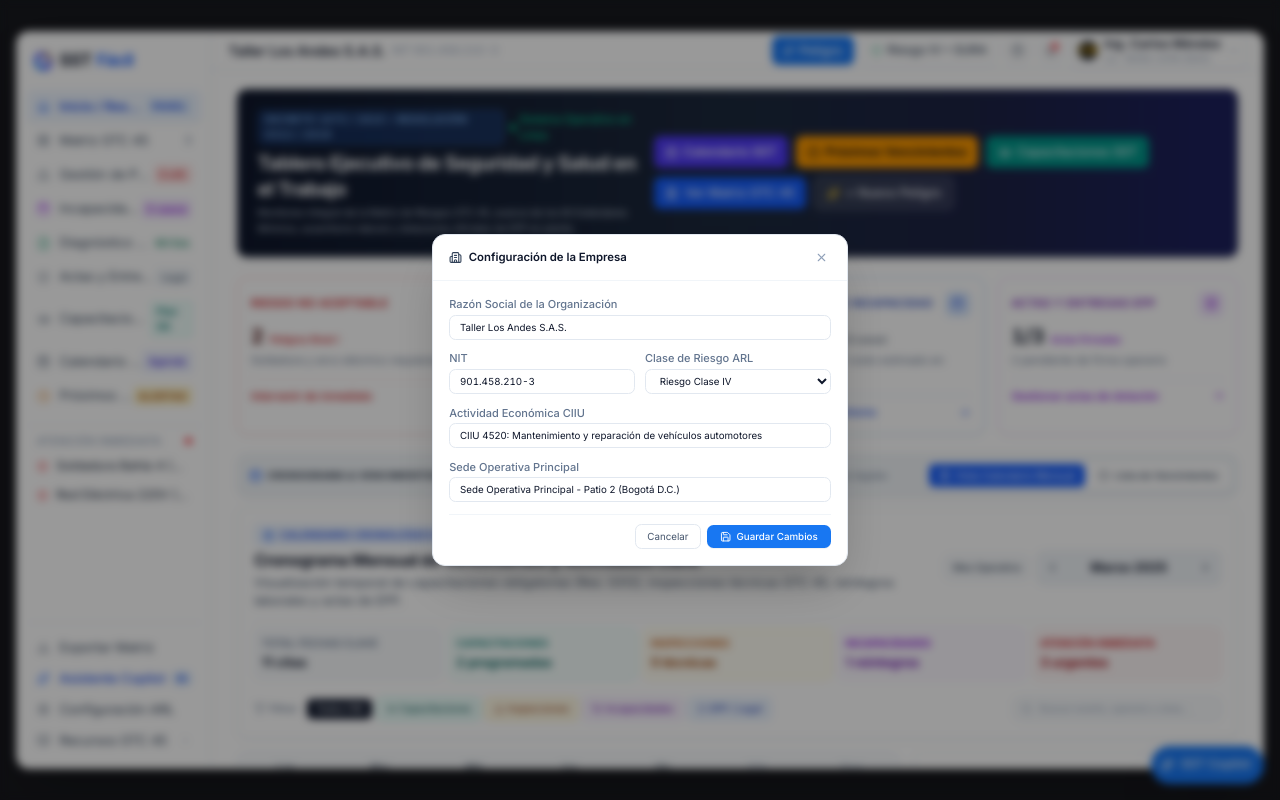
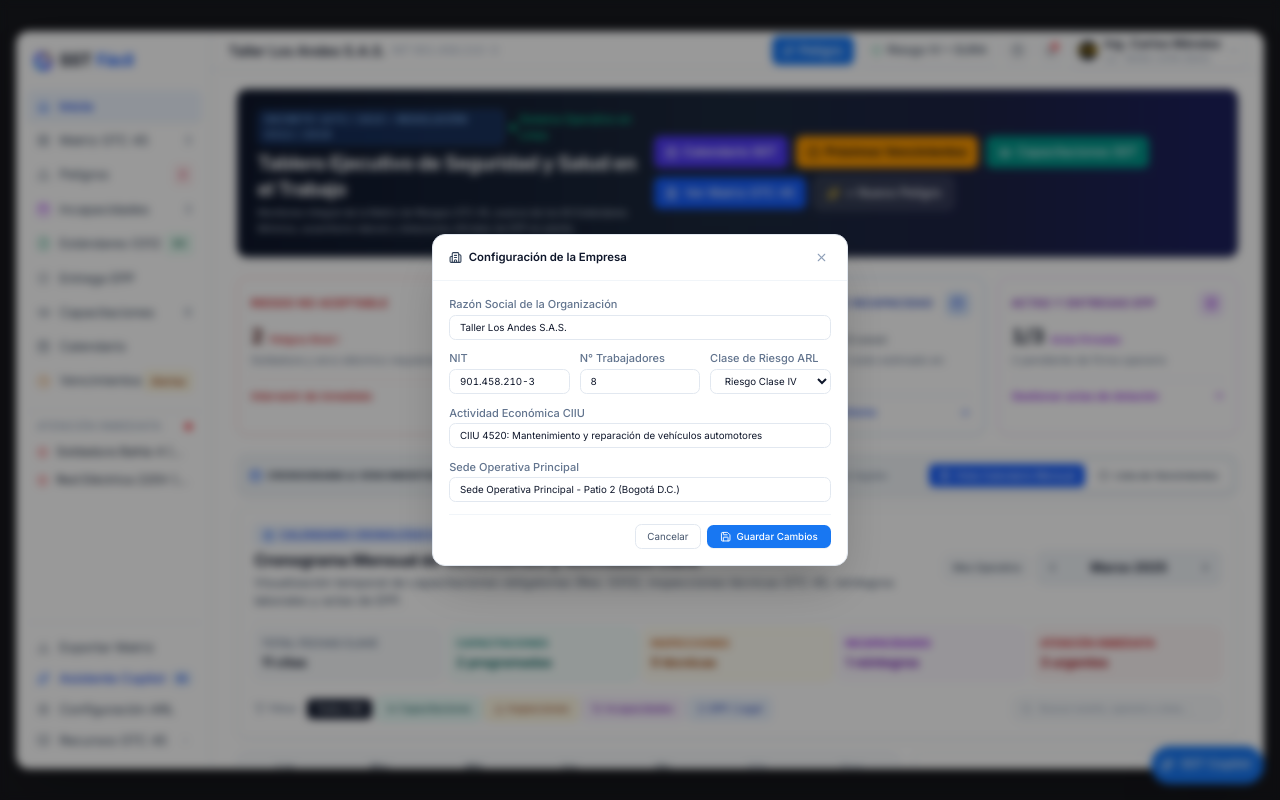
Before and after one commit to Rojas-09/SST-PR, a React (Vite) app: page / in a window 1280 px wide. Both pictures are taken after a click on the button "Configuración ARL". Built offline with nearby package versions, Linux system fonts and the light colour scheme.

Commit message:
feat: implement automated Res 0312 regime logic
Add worker count tracking to company settings and implement dynamic calculation for applicable Resolution 0312 standards based on company size and risk class.

```diff
--- a/src/components/DiagnosticoRes0312.tsx
+++ b/src/components/DiagnosticoRes0312.tsx
@@ -1,4 +1,4 @@
-import { useState, useMemo } from 'react';
+import { useState, useMemo, useEffect } from 'react';
 import {
   ShieldCheck,
   CheckCircle2,
@@ -29,10 +29,43 @@ interface DiagnosticoRes0312Props {
 }
 
 export function DiagnosticoRes0312({ company, onUpdateCompany }: DiagnosticoRes0312Props) {
+  // Helper to parse risk class from string or number
+  const parseRiskClassNumber = (clase: string | undefined): number => {
+    if (!clase) return 4;
+    if (clase.includes('V') && !clase.includes('IV')) return 5;
+    if (clase.includes('IV')) return 4;
+    if (clase.includes('III')) return 3;
+    if (clase.includes('II')) return 2;
+    if (clase.includes('I')) return 1;
+    return 4;
+  };
+
+  // Helper to calculate official regime under Resolution 0312/2019
+  const determineLegalRegime = (workers: number, riskClass: number): '60' | '21' | '7' => {
+    // 1. Más de 50 trabajadores (cualquier riesgo) -> 60 Estándares (Art. 16)
+    // 2. Riesgo IV o V (incluso con 1 a 50 trabajadores) -> 60 Estándares (Art. 16)
+    // 3. 11 a 50 trabajadores con Riesgo I, II o III -> 21 Estándares (Art. 9)
+    // 4. 1 a 10 trabajadores con Riesgo I, II o III -> 7 Estándares (Art. 3)
+    if (workers > 50 || riskClass >= 4) {
+      return '60';
+    }
+    if (workers >= 11) {
+      return '21';
+    }
+    return '7';
+  };
+
+  const initialRisk = parseRiskClassNumber(company.claseRiesgo);
+  const initialWorkers = company.trabajadores || 8;
+
   // Classification parameters state
-  const [workerCount, setWorkerCount] = useState<number>(8);
-  const [threshold, setThreshold] = useState<'1_10' | '11_50' | 'mas_50'>('1_10');
-  const [selectedRiskClass, setSelectedRiskClass] = useState<number>(4); // Preselected Risk IV
+  const [workerCount, setWorkerCount] = useState<number>(initialWorkers);
+  const [threshold, setThreshold] = useState<'1_10' | '11_50' | 'mas_50'>(() => {
+    if (initialWorkers <= 10) return '1_10';
+    if (initialWorkers <= 50) return '11_50';
+    return 'mas_50';
+  });
+  const [selectedRiskClass, setSelectedRiskClass] = useState<number>(initialRisk);
   const [saveSuccessNotification, setSaveSuccessNotification] = useState<boolean>(false);
 
   // Economic activity
@@ -72,8 +105,22 @@ export function DiagnosticoRes0312({ company, onUpdateCompany }: DiagnosticoRes0
     },
   ];
 
-  // Regime selection state: user can explicitly choose between 60, 21, and 7 standards
-  const [selectedRegime, setSelectedRegime] = useState<'60' | '21' | '7'>('60');
+  // Regime selection state: automatically defaults to legal resolution 0312 requirement
+  const [selectedRegime, setSelectedRegime] = useState<'60' | '21' | '7'>(() =>
+    determineLegalRegime(initialWorkers, initialRisk)
+  );
+
+  // Sincronización si la configuración de la empresa se actualiza externamente (ej. modal ajustes)
+  useEffect(() => {
+    const updatedRisk = parseRiskClassNumber(company.claseRiesgo);
+    const updatedWorkers = company.trabajadores || 8;
+    setWorkerCount(updatedWorkers);
+    setSelectedRiskClass(updatedRisk);
+    if (updatedWorkers <= 10) setThreshold('1_10');
+    else if (updatedWorkers <= 50) setThreshold('11_50');
+    else setThreshold('mas_50');
+    setSelectedRegime(determineLegalRegime(updatedWorkers, updatedRisk));
+  }, [company.trabajadores, company.claseRiesgo]);
 
   // Dynamic calculation of legal regime
   let applicableStandardsCount = selectedRegime === '60' ? 60 : selectedRegime === '21' ? 21 : 7;
@@ -358,24 +405,50 @@ export function DiagnosticoRes0312({ company, onUpdateCompany }: DiagnosticoRes0
     };
   }, [compliancePercentage]);
 
+  const applyClassificationChange = (newWorkers: number, newRiskClass: number) => {
+    setWorkerCount(newWorkers);
+    setSelectedRiskClass(newRiskClass);
+
+    if (newWorkers <= 10) setThreshold('1_10');
+    else if (newWorkers <= 50) setThreshold('11_50');
+    else setThreshold('mas_50');
+
+    // Modificación automática del régimen Res. 0312 según tamaño y riesgo
+    const autoRegime = determineLegalRegime(newWorkers, newRiskClass);
+    setSelectedRegime(autoRegime);
+
+    // Sincronizar persistentemente con la información central de la empresa
+    const riskMap: Record<number, string> = {
+      1: 'RIESGO CLASE I',
+      2: 'RIESGO CLASE II',
+      3: 'RIESGO CLASE III',
+      4: 'RIESGO CLASE IV',
+      5: 'RIESGO CLASE V',
+    };
+
+    onUpdateCompany({
+      ...company,
+      trabajadores: newWorkers,
+      claseRiesgo: riskMap[newRiskClass] || `RIESGO CLASE ${newRiskClass}`,
+    });
+  };
+
   const handleSelectThreshold = (selected: '1_10' | '11_50' | 'mas_50') => {
-    setThreshold(selected);
-    if (selected === '1_10') setWorkerCount(8);
-    if (selected === '11_50') setWorkerCount(25);
-    if (selected === 'mas_50') setWorkerCount(65);
+    let targetWorkers = 8;
+    if (selected === '1_10') targetWorkers = 8;
+    if (selected === '11_50') targetWorkers = 25;
+    if (selected === 'mas_50') targetWorkers = 65;
+    applyClassificationChange(targetWorkers, selectedRiskClass);
   };
 
   const handleWorkerInputChange = (val: string) => {
     const num = parseInt(val, 10);
-    if (isNaN(num)) {
-      setWorkerCount(1);
-      return;
-    }
-    const clamped = Math.max(1, Math.min(999, num));
-    setWorkerCount(clamped);
-    if (clamped <= 10) setThreshold('1_10');
-    else if (clamped <= 50) setThreshold('11_50');
-    else setThreshold('mas_50');
+    const clamped = isNaN(num) ? 1 : Math.max(1, Math.min(999, num));
+    applyClassificationChange(clamped, selectedRiskClass);
+  };
+
+  const handleSelectRiskClass = (riskId: number) => {
+    applyClassificationChange(workerCount, riskId);
   };
 
   const handleSaveActa = () => {
@@ -575,7 +648,7 @@ export function DiagnosticoRes0312({ company, onUpdateCompany }: DiagnosticoRes0
                 return (
                   <div
                     key={item.id}
-                    onClick={() => setSelectedRiskClass(item.id)}
+                    onClick={() => handleSelectRiskClass(item.id)}
                     className={`flex items-center justify-between px-3 py-2 rounded-lg border cursor-pointer transition-all ${
                       isSelected
                         ? 'border-blue-600 bg-blue-50/50 ring-1 ring-blue-600/20'
@@ -617,6 +690,30 @@ export function DiagnosticoRes0312({ company, onUpdateCompany }: DiagnosticoRes0
                 );
               })}
             </div>
+          </div>
+        </div>
+
+        {/* Panel de Régimen Determinado Automáticamente por Ley */}
+        <div className="px-5 py-3.5 bg-blue-50/80 border-t border-blue-100 flex flex-col sm:flex-row sm:items-center justify-between gap-3 text-[12.5px]">
+          <div className="flex items-center gap-2.5">
+            <div className="w-6 h-6 rounded-md bg-blue-600 text-white flex items-center justify-center shrink-0 shadow-2xs font-bold text-xs">
+              ✓
+            </div>
+            <div>
+              <span className="font-semibold text-blue-950">
+                Régimen Determinado Automáticamente:
+              </span>{' '}
+              <span className="font-bold text-blue-700">
+                {applicableStandardsCount} Estándares Mínimos
+              </span>{' '}
+              <span className="text-slate-600 font-normal">
+                ({legalArticle})
+              </span>
+            </div>
+          </div>
+          <div className="inline-flex items-center gap-1.5 px-2.5 py-1 rounded-md bg-white border border-blue-200 text-blue-800 text-[11.5px] font-medium shadow-2xs self-start sm:self-auto shrink-0">
+            <span className="w-2 h-2 rounded-full bg-emerald-500 animate-pulse" />
+            <span>Sincronizado con nómina ({workerCount}) y riesgo (Clase {selectedRiskClass})</span>
           </div>
         </div>
 
--- a/src/components/SettingsModal.tsx
+++ b/src/components/SettingsModal.tsx
@@ -61,7 +61,7 @@ export function SettingsModal({
             />
           </div>
 
-          <div className="grid grid-cols-2 gap-3">
+          <div className="grid grid-cols-1 sm:grid-cols-3 gap-3">
             <div>
               <label className="block text-[11px] font-medium text-slate-500 mb-1">
                 NIT
@@ -70,6 +70,21 @@ export function SettingsModal({
                 type="text"
                 value={formData.nit}
                 onChange={(e) => setFormData({ ...formData, nit: e.target.value })}
+                className="w-full px-3 py-1.5 border border-slate-200 rounded-lg text-slate-900 focus:outline-none focus:border-slate-400 text-xs font-mono-data"
+                required
+              />
+            </div>
+
+            <div>
+              <label className="block text-[11px] font-medium text-slate-500 mb-1">
+                N° Trabajadores
+              </label>
+              <input
+                type="number"
+                min="1"
+                max="9999"
+                value={formData.trabajadores ?? 8}
+                onChange={(e) => setFormData({ ...formData, trabajadores: parseInt(e.target.value, 10) || 1 })}
                 className="w-full px-3 py-1.5 border border-slate-200 rounded-lg text-slate-900 focus:outline-none focus:border-slate-400 text-xs font-mono-data"
                 required
               />
--- a/src/components/Sidebar.tsx
+++ b/src/components/Sidebar.tsx
@@ -45,6 +45,14 @@ export function Sidebar({
   onOpenSettings,
   onOpenNewHazard,
 }: SidebarProps) {
+  // Cálculo dinámico de estándares aplicables según régimen Res. 0312
+  const riskNum = company.claseRiesgo?.includes('V') && !company.claseRiesgo?.includes('IV') ? 5 :
+                  company.claseRiesgo?.includes('IV') ? 4 :
+                  company.claseRiesgo?.includes('III') ? 3 :
+                  company.claseRiesgo?.includes('II') ? 2 : 1;
+  const workers = company.trabajadores || 8;
+  const applicableStandards = workers > 50 || riskNum >= 4 ? 60 : (workers >= 11 ? 21 : 7);
+
   return (
     <aside className="w-60 bg-white border-r border-slate-200 flex flex-col justify-between shrink-0 h-full select-none font-sans py-4 px-3 text-[13px]">
       <div className="space-y-4">
@@ -68,7 +76,7 @@ export function Sidebar({
 
         {/* Primary Navigation in Spanish with Key SG-SST Names */}
         <nav className="space-y-0.5">
-          {/* Inicio / Resumen General */}
+          {/* Inicio */}
           <button
             type="button"
             onClick={() => onNavigate('inicio')}
@@ -78,16 +86,13 @@ export function Sidebar({
                 : 'text-slate-700 hover:bg-slate-50 hover:text-slate-900'
             }`}
           >
-            <div className="flex items-center gap-3 truncate">
+            <div className="flex items-center gap-3">
               <Home className={`w-4 h-4 shrink-0 ${activeView === 'inicio' ? 'text-blue-600' : 'text-slate-600'}`} strokeWidth={1.75} />
-              <span className="truncate">Inicio / Resumen</span>
+              <span>Inicio</span>
             </div>
-            <span className="text-[10px] font-semibold uppercase tracking-wider px-1.5 py-0.5 rounded bg-blue-100 text-blue-700">
-              Panel
-            </span>
           </button>
 
-          {/* Matriz GTC 45 (Riesgos) */}
+          {/* Matriz GTC 45 */}
           <button
             type="button"
             onClick={() => onNavigate('matriz-gtc45')}
@@ -97,16 +102,16 @@ export function Sidebar({
                 : 'text-slate-700 hover:bg-slate-50 hover:text-slate-900'
             }`}
           >
-            <div className="flex items-center gap-3 truncate">
+            <div className="flex items-center gap-3">
               <LayoutGrid className="w-4 h-4 text-slate-600 shrink-0" strokeWidth={1.75} />
-              <span className="truncate">Matriz GTC 45</span>
+              <span>Matriz GTC 45</span>
             </div>
             <span className="text-[11px] font-mono text-slate-500 shrink-0">
               {hazardCount}
             </span>
           </button>
 
-          {/* Gestión de Peligros e Intervención */}
+          {/* Peligros */}
           <button
             type="button"
             onClick={() => onNavigate('gestion-peligros')}
@@ -116,18 +121,18 @@ export function Sidebar({
                 : 'text-slate-700 hover:bg-slate-50 hover:text-slate-900'
             }`}
           >
-            <div className="flex items-center gap-3 truncate">
+            <div className="flex items-center gap-3">
               <AlertTriangle className="w-4 h-4 text-slate-600 shrink-0" strokeWidth={1.75} />
-              <span className="truncate">Gestión de Peligros</span>
+              <span>Peligros</span>
             </div>
             {criticalCount > 0 && (
-              <span className="text-[10px] font-medium bg-red-100 text-red-700 px-1.5 py-0.5 rounded-md shrink-0">
-                {criticalCount} crít.
+              <span className="text-[10px] font-medium bg-rose-50 text-rose-700 border border-rose-200/60 px-1.5 py-0.5 rounded shrink-0">
+                {criticalCount}
               </span>
             )}
           </button>
 
-          {/* Incapacidades y Ausentismo */}
+          {/* Incapacidades */}
           <button
             type="button"
             onClick={() => onNavigate('ausentismo')}
@@ -137,16 +142,16 @@ export function Sidebar({
                 : 'text-slate-700 hover:bg-slate-50 hover:text-slate-900'
             }`}
           >
-            <div className="flex items-center gap-3 truncate">
+            <div className="flex items-center gap-3">
               <Calendar className="w-4 h-4 text-purple-600 shrink-0" strokeWidth={1.75} />
-              <span className="truncate">Incapacidades</span>
+              <span>Incapacidades</span>
             </div>
-            <span className="text-[11px] font-medium bg-purple-100 text-purple-700 px-1.5 py-0.5 rounded-md shrink-0">
-              {incapacidadCount} casos
+            <span className="text-[11px] font-mono text-slate-500 shrink-0">
+              {incapacidadCount}
             </span>
           </button>
 
-          {/* Diagnóstico Res. 0312 */}
+          {/* Estándares 0312 */}
           <button
             type="button"
             onClick={() => onNavigate('diagnostico-0312')}
@@ -156,16 +161,16 @@ export function Sidebar({
                 : 'text-slate-700 hover:bg-slate-50 hover:text-slate-900'
             }`}
           >
-            <div className="flex items-center gap-3 truncate">
+            <div className="flex items-center gap-3">
               <FileCheck className="w-4 h-4 text-emerald-600 shrink-0" strokeWidth={1.75} />
-              <span className="truncate">Diagnóstico 0312</span>
+              <span>Estándares 0312</span>
             </div>
-            <span className="text-[11px] font-mono text-emerald-700 shrink-0 font-medium">
-              60 Est.
+            <span className="text-[10px] font-mono font-medium text-emerald-800 bg-emerald-50 border border-emerald-200/60 px-1.5 py-0.5 rounded shrink-0">
+              {applicableStandards}
             </span>
           </button>
 
-          {/* Entrega de EPP y Firmas */}
+          {/* Entrega EPP */}
           <button
             type="button"
             onClick={() => onNavigate('actas-entrega')}
@@ -175,16 +180,13 @@ export function Sidebar({
                 : 'text-slate-700 hover:bg-slate-50 hover:text-slate-900'
             }`}
           >
-            <div className="flex items-center gap-3 truncate">
+            <div className="flex items-center gap-3">
               <ShieldCheck className={`w-4 h-4 shrink-0 ${activeView === 'actas-entrega' ? 'text-blue-600' : 'text-slate-600'}`} strokeWidth={1.75} />
-              <span className="truncate">Actas y Entrega EPP</span>
+              <span>Entrega EPP</span>
             </div>
-            <span className="text-[10px] font-mono bg-slate-100 text-slate-600 px-1.5 py-0.5 rounded">
-              Legal
-            </span>
           </button>
 
-          {/* Capacitaciones SST */}
+          {/* Capacitaciones */}
           <button
             type="button"
             onClick={() => onNavigate('capacitaciones')}
@@ -194,16 +196,16 @@ export function Sidebar({
                 : 'text-slate-700 hover:bg-slate-50 hover:text-slate-900'
             }`}
           >
-            <div className="flex items-center gap-3 truncate">
+            <div className="flex items-center gap-3">
               <GraduationCap className={`w-4 h-4 shrink-0 ${activeView === 'capacitaciones' ? 'text-blue-600' : 'text-slate-600'}`} strokeWidth={1.75} />
-              <span className="truncate">Capacitaciones SST</span>
+              <span>Capacitaciones</span>
             </div>
-            <span className="text-[10px] font-semibold px-1.5 py-0.5 rounded bg-teal-50 text-teal-700 border border-teal-200/60">
-              Plan ({capacitacionesCount})
+            <span className="text-[11px] font-mono text-slate-500 shrink-0">
+              {capacitacionesCount}
             </span>
           </button>
 
-          {/* Calendario SST */}
+          {/* Calendario */}
           <button
             type="button"
             onClick={() => onNavigate('calendario')}
@@ -213,16 +215,13 @@ export function Sidebar({
                 : 'text-slate-700 hover:bg-slate-50 hover:text-slate-900'
             }`}
           >
-            <div className="flex items-center gap-3 truncate">
+            <div className="flex items-center gap-3">
               <CalendarDays className={`w-4 h-4 shrink-0 ${activeView === 'calendario' ? 'text-blue-600' : 'text-slate-600'}`} strokeWidth={1.75} />
-              <span className="truncate">Calendario SST</span>
+              <span>Calendario</span>
             </div>
-            <span className="text-[10px] font-semibold px-1.5 py-0.5 rounded bg-indigo-50 text-indigo-700 border border-indigo-200/60">
-              Agenda
-            </span>
           </button>
 
-          {/* Próximos Vencimientos */}
+          {/* Vencimientos */}
           <button
             type="button"
             onClick={() => {
@@ -232,13 +231,13 @@ export function Sidebar({
                 if (el) el.scrollIntoView({ behavior: 'smooth' });
               }, 80);
             }}
-            className="w-full flex items-center justify-between px-3 py-2 rounded-lg text-[13px] font-normal transition-colors cursor-pointer text-left text-slate-700 hover:bg-amber-50/60 hover:text-amber-900"
+            className="w-full flex items-center justify-between px-3 py-2 rounded-lg text-[13px] font-normal transition-colors cursor-pointer text-left text-slate-700 hover:bg-slate-50 hover:text-slate-900"
           >
-            <div className="flex items-center gap-3 truncate">
+            <div className="flex items-center gap-3">
               <Clock className="w-4 h-4 text-amber-600 shrink-0" strokeWidth={1.75} />
-              <span className="truncate">Próximos Vencimientos</span>
+              <span>Vencimientos</span>
             </div>
-            <span className="text-[10px] font-semibold uppercase tracking-wider px-1.5 py-0.5 rounded bg-amber-100 text-amber-800">
+            <span className="text-[10px] font-semibold px-1.5 py-0.5 rounded bg-amber-50 text-amber-800 border border-amber-200/60">
               Alertas
             </span>
           </button>
--- a/src/data/initialData.ts
+++ b/src/data/initialData.ts
@@ -5,6 +5,7 @@ export const initialCompany: CompanyInfo = {
   name: 'Taller Los Andes S.A.S.',
   nit: '901.458.210-3',
   claseRiesgo: 'RIESGO CLASE IV',
+  trabajadores: 8,
   ciiu: 'CIIU 4520: Mantenimiento y reparación de vehículos automotores',
   sede: 'Sede Operativa Principal - Patio 2 (Bogotá D.C.)',
   responsableSST: {
--- a/src/types.ts
+++ b/src/types.ts
@@ -90,6 +90,7 @@ export interface CompanyInfo {
   claseRiesgo: string;
   ciiu: string;
   sede: string;
+  trabajadores?: number;
   responsableSST: {
     nombre: string;
     cargo: string;
```
